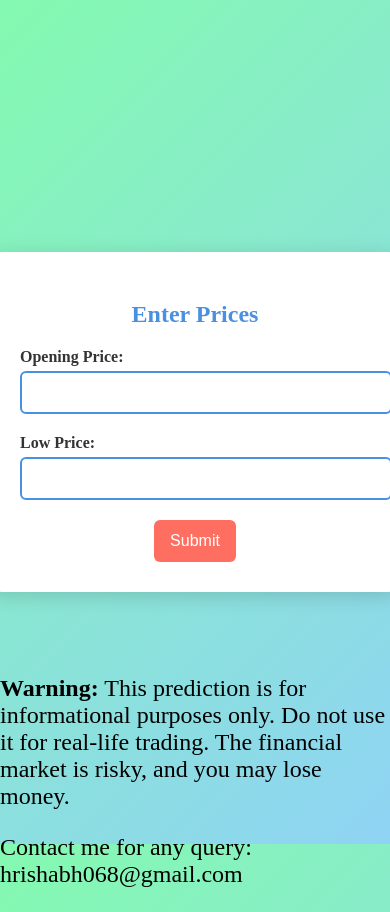
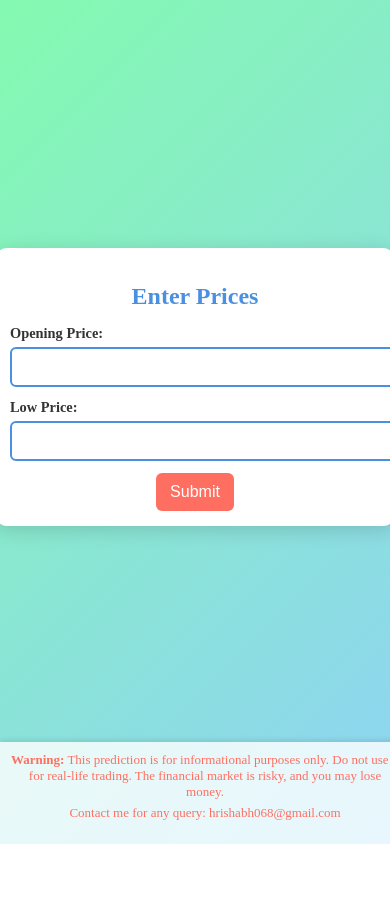
Before and after one commit to hrishabh-dev/stockpredtatasteel, a FastAPI app: page /predict in a window 390 px wide; the page is wider, and only the part inside the window is pictured. After the commit the page ends 844 px from the top of that part, so only its background shows below. Run offline with FastAPI, Linux system fonts and the light colour scheme; parts of the project's set-up code (start-up, migrations or seed data) failed here and were passed over.

Commit message:
Update style2.css

```diff
--- a/static/style2.css
+++ b/static/style2.css
@@ -2,24 +2,31 @@ body {
     display: flex;
     justify-content: center; /* Center the content horizontally */
     align-items: center; /* Center the content vertically */
-    height: 100vh; /* Full height of the viewport */
+    min-height: 100vh; /* Use min-height to ensure it's at least the viewport height */
     margin: 0; /* Remove default margin */
     background: linear-gradient(135deg, #84fab0 0%, #8fd3f4 100%); /* Beautiful gradient background */
+    padding-bottom: 60px; /* Add padding at the bottom to accommodate the warnings */
+    box-sizing: border-box; /* Include padding in the element's total width and height */
 }
 
-.box {  /* Changed from .container to .box */
+.box { /* Changed from .container to .box */
     display: flex;
+    flex-direction: column; /* Stack form and output vertically */
     justify-content: center; /* Center the box within the container */
-    align-items: center; /* Center vertically */
+    align-items: center; /* Center horizontally within the box */
+    width: 90%; /* Make the box take up most of the screen width */
+    max-width: 400px; /* Optional: Set a maximum width for larger screens */
+    margin: 20px; /* Add some margin around the box */
 }
 
 .form-box {
     background-color: white; /* White background for the form box */
     border-radius: 12px; /* More pronounced rounded corners */
-    padding: 30px; /* Padding inside the box */
+    padding: 20px; /* Adjust padding for smaller screens */
     box-shadow: 0 4px 20px rgba(0, 0, 0, 0.15); /* Stronger shadow for depth */
-    width: 350px; /* Fixed width */
+    width: 100%; /* Make the form box fill the .box container */
     transition: transform 0.3s; /* Smooth transform effect on hover */
+    margin-bottom: 20px; /* Add some space below the form */
 }
 
 .form-box:hover {
@@ -33,8 +40,8 @@ h2 {
 }
 
 .input-group {
-    margin-bottom: 20px;
-    padding-right: 6px; /* More space between input groups */
+    margin-bottom: 15px; /* Adjust spacing for smaller screens */
+    padding-right: 0; /* Remove right padding to utilize full width */
 }
 
 label {
@@ -46,7 +53,7 @@ label {
 
 input {
     width: 100%; /* Full width of the container */
-    padding: 12px; /* Padding inside input */
+    padding: 10px; /* Adjust padding for smaller screens */
     border-radius: 6px; /* Rounded corners */
     border: 2px solid #4a90e2; /* Light blue border */
     transition: border-color 0.3s; /* Smooth border color change */
@@ -63,7 +70,7 @@ input:focus {
 }
 
 button {
-    padding: 12px 16px; /* Button padding */
+    padding: 10px 14px; /* Adjust button padding */
     background-color: #ff6f61; /* Vibrant coral background color */
     color: white; /* White text color */
     border: none; /* Remove the border */
@@ -77,18 +84,92 @@ button:hover {
     background-color: #ff4f40; /* Darker coral on hover */
     transform: translateY(-2px); /* Lift button slightly on hover */
 }
-.output-box{
-    position: absolute;
-    right: 10%;
-    display: flex;
-    background-color: #84fab0;
-    margin-left: 40%
 
+.output-box {
+    background-color: #e0f7fa; /* Light cyan background for output */
+    color: #1a237e; /* Dark blue text for output */
+    border-radius: 8px;
+    padding: 15px;
+    margin-top: 20px; /* Space above the output box */
+    width: 100%; /* Make it the same width as the form */
+    text-align: center;
+    box-shadow: 0 2px 5px rgba(0, 0, 0, 0.1);
 }
-.warnings{
-    display: flex;
-    position: absolute;
-    top: 80%;
-    font-size: x-large;
 
+.output-box h3 {
+    margin-top: 0; /* Remove default top margin for the h3 */
 }
+
+.warnings {
+    position: fixed; /* Keep warnings at the bottom */
+    bottom: 0;
+    left: 0;
+    width: 100%;
+    background-color: rgba(255, 255, 255, 0.8);
+    color: #ff6f61;
+    padding: 15px;
+    text-align: center;
+    font-size: medium;
+    box-shadow: 0 -2px 5px rgba(0, 0, 0, 0.1);
+    z-index: 10;
+}
+
+.warnings strong {
+    font-weight: bold;
+}
+
+.warnings p {
+    margin-top: 5px;
+    font-size: small;
+}
+
+/* Media Query for smaller screens (e.g., phones) */
+@media (max-width: 600px) {
+    body {
+        padding-bottom: 55px; /* Adjust bottom padding for smaller warning height */
+    }
+
+    .box {
+        width: 95%;
+        margin: 10px;
+    }
+
+    .form-box {
+        padding: 15px;
+        margin-bottom: 15px;
+    }
+
+    h2 {
+        font-size: 1.5em;
+        margin-bottom: 15px;
+    }
+
+    .input-group {
+        margin-bottom: 12px;
+    }
+
+    label {
+        font-size: 0.9em;
+    }
+
+    input {
+        padding: 10px;
+        font-size: 0.9em;
+    }
+
+    button {
+        padding: 10px 14px;
+        font-size: 1em;
+    }
+
+    .output-box {
+        padding: 10px;
+        font-size: medium;
+        margin-top: 15px;
+    }
+
+    .warnings {
+        font-size: small;
+        padding: 10px;
+    }
+}
```
